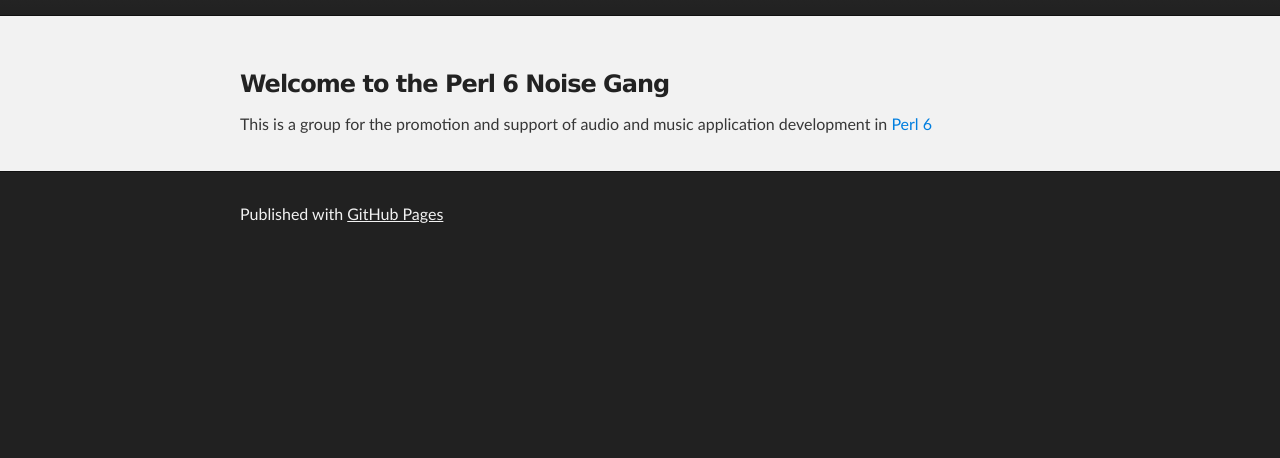
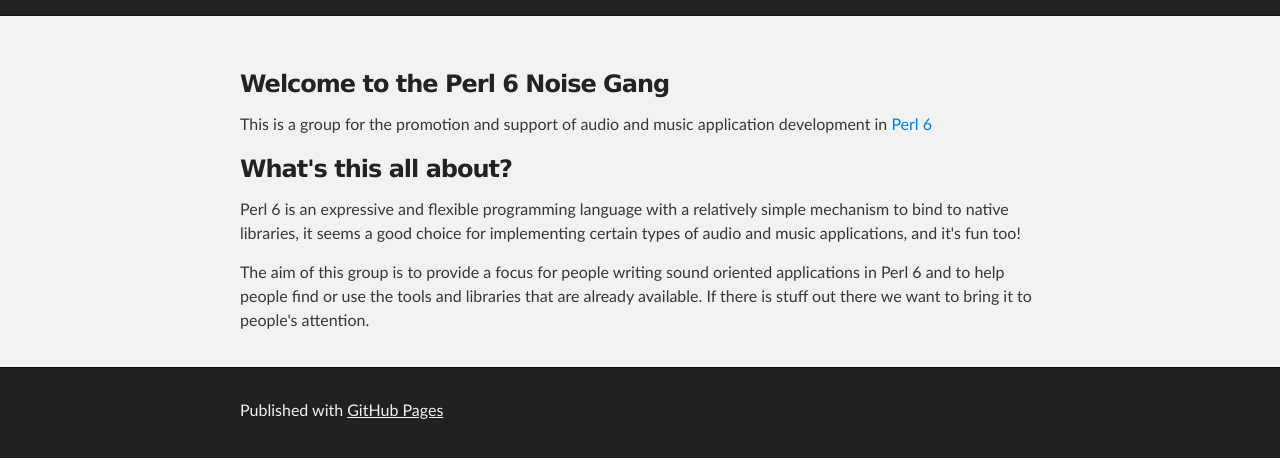
Before and after one commit to Perl6-Noise-Gang/Perl6-Noise-Gang.github.io, a plain HTML site: page index.html in a window 1280 px wide. Shown: the part 128-586 px from the top of the page. Drawn offline with Linux system fonts and the light colour scheme.

Commit message:
Add some sort of body text

```diff
--- a/index.html
+++ b/index.html
@@ -16,9 +16,7 @@
     <div id="header_wrap" class="outer">
         <header class="inner">
           <a id="forkme_banner" href="https://github.com/Perl6-Noise-Gang">View on GitHub</a>
-
           <h1 id="project_title">Perl&nbsp;6 Noise Gang</h1>
-
         </header>
     </div>
 
@@ -29,6 +27,15 @@
 <a id="welcome-to-the-perl-6-noise-gang" class="anchor" href="#welcome-to-the-perl-6-noise-gang" aria-hidden="true"><span aria-hidden="true" class="octicon octicon-link"></span></a>Welcome to the Perl 6 Noise Gang</h3>
 
 <p>This is a group for the promotion and support of audio and music application development in <a href="http://perl6.org/">Perl&nbsp;6</a></p>
+			<h3>What's this all about?</h3>
+			<p>
+				Perl 6 is an expressive and flexible programming language with a relatively simple mechanism to bind to native libraries, it seems
+            a good choice for implementing certain types of audio and music applications, and it's fun too!
+			</p>
+			<p>
+				The aim of this group is to provide a focus for people writing sound oriented applications in Perl 6 and to help people find or
+				use the tools and libraries that are already available. If there is stuff out there we want to bring it to people's attention.
+			</p>
       </section>
     </div>
 
@@ -38,8 +45,5 @@
         <p>Published with <a href="https://pages.github.com">GitHub Pages</a></p>
       </footer>
     </div>
-
-
-
   </body>
 </html>
```
